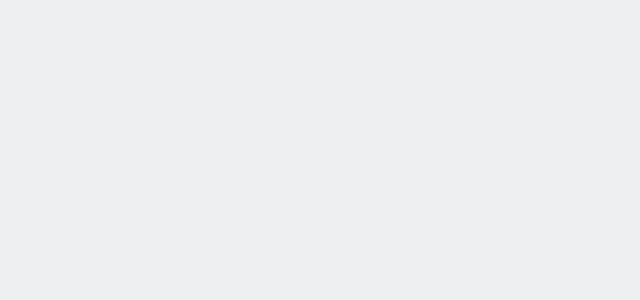
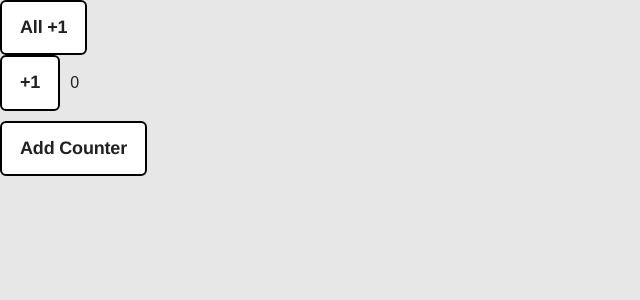
Before and after one commit to JuneLin2001/remote-assignments, a React (Vite) app in the folder week-4/: page /#/remote-assignments/week-4/assignment-5 in a window 1280 px wide. Before the commit this address had no page. Shown: the top 300 px of the page, without its empty margins (0-640 px from the left). Built offline with nearby package versions, Linux system fonts and the light colour scheme.

Commit message:
Add assignment-5

```diff
--- a/week-4/src/App.jsx
+++ b/week-4/src/App.jsx
@@ -1,5 +1,6 @@
 import Page from "./Assignment-3";
 import APIresult from "./Assignment-4";
+import Wireframe from "./Assignment-5";
 import { Routes, Route } from "react-router-dom";
 
 function App() {
@@ -8,6 +9,7 @@ function App() {
       <Routes>
         <Route path="/remote-assignments/week-4/" element={<Page />} />
         <Route path="/remote-assignments/week-4/assignment-4" element={<APIresult />} />
+        <Route path="/remote-assignments/week-4/assignment-5" element={<Wireframe />} />
       </Routes>
     </>
   );
--- /dev/null
+++ b/week-4/src/Assignment-5.css
@@ -0,0 +1,74 @@
+body {
+  background: #e8e7e7;
+  font-family: arial;
+}
+
+.btn {
+  background: #fff;
+  backface-visibility: hidden;
+  border-radius: 0.375rem;
+  border-style: solid;
+  border-width: 0.125rem;
+  box-sizing: border-box;
+  color: #212121;
+  cursor: pointer;
+  display: inline-block;
+  font-family: Circular, Helvetica, sans-serif;
+  font-size: 1.125rem;
+  font-weight: 700;
+  letter-spacing: -0.01em;
+  line-height: 1.3;
+  padding: 0.875rem 1.125rem;
+  position: relative;
+  text-align: left;
+  text-decoration: none;
+  transform: translateZ(0) scale(1);
+  transition: transform 0.2s;
+  user-select: none;
+  -webkit-user-select: none;
+  touch-action: manipulation;
+}
+
+.btn:not(:disabled):hover {
+  transform: scale(1.05);
+}
+
+.btn:not(:disabled):hover:active {
+  transform: scale(1.05) translateY(0.125rem);
+}
+
+.btn:focus {
+  outline: 0 solid transparent;
+}
+
+.btn:focus:before {
+  content: "";
+  left: calc(-1 * 0.375rem);
+  pointer-events: none;
+  position: absolute;
+  top: calc(-1 * 0.375rem);
+  transition: border-radius;
+  user-select: none;
+}
+
+.btn:focus:not(:focus-visible) {
+  outline: 0 solid transparent;
+}
+
+.btn:focus:not(:focus-visible):before {
+  border-width: 0;
+}
+
+.btn:not(:disabled):active {
+  transform: translateY(0.125rem);
+}
+
+.counter {
+  display: flex;
+  align-items: center;
+  margin-bottom: 10px;
+}
+
+.counter .btn {
+  margin-right: 10px;
+}
--- /dev/null
+++ b/week-4/src/Assignment-5.jsx
@@ -0,0 +1,71 @@
+import "./Assignment-5.css";
+import { useState } from "react";
+import PropTypes from "prop-types";
+
+
+const Counter = ({ score, setScore }) => {
+  return (
+    <div className="counter">
+      <button onClick={() => setScore(score + 1)} className="btn"> +1</button>
+      <p>{score}</p>
+    </div>
+  );
+};
+Counter.propTypes = {
+  score: PropTypes.number.isRequired,
+  setScore: PropTypes.func.isRequired,
+};
+
+const AllPlus1 = ({ incrementAll }) => {
+  return (
+    <button onClick={incrementAll} className="btn">
+      All +1
+    </button>
+  );
+};
+AllPlus1.propTypes = {
+  incrementAll: PropTypes.func.isRequired,
+};
+
+const AddCounter = ({ addCounter }) => {
+  return (
+    <button onClick={addCounter} className="btn">
+      Add Counter
+    </button>
+  );
+};
+AddCounter.propTypes = {
+  addCounter: PropTypes.func.isRequired,
+};
+
+const Wireframe = () => {
+  const [scores, setScores] = useState([0]);
+
+  const incrementAll = () => {
+    setScores(scores.map((score) => score + 1));
+  };
+
+  const addCounter = () => {
+    setScores([...scores, 0]);
+  };
+
+  return (
+    <div>
+      <AllPlus1 incrementAll={incrementAll} />
+      {scores.map((score, index) => (
+        <Counter
+          key={index}
+          score={score}
+          setScore={(newScore) => {
+            const newScores = [...scores];
+            newScores[index] = newScore;
+            setScores(newScores);
+          }}
+        />
+      ))}
+      <AddCounter addCounter={addCounter} />
+    </div>
+  );
+};
+
+export default Wireframe;
--- a/week-4/src/main.jsx
+++ b/week-4/src/main.jsx
@@ -1,7 +1,7 @@
 import React from "react";
+import { HashRouter } from "react-router-dom";
 import ReactDOM from "react-dom/client";
 import App from "./App.jsx";
-import { HashRouter } from "react-router-dom";
 
 ReactDOM.createRoot(document.getElementById("root")).render(
   <React.StrictMode>
```
Also changed, not shown: week-4/src/Counter.jsx (deleted, +0 -27 lines).
